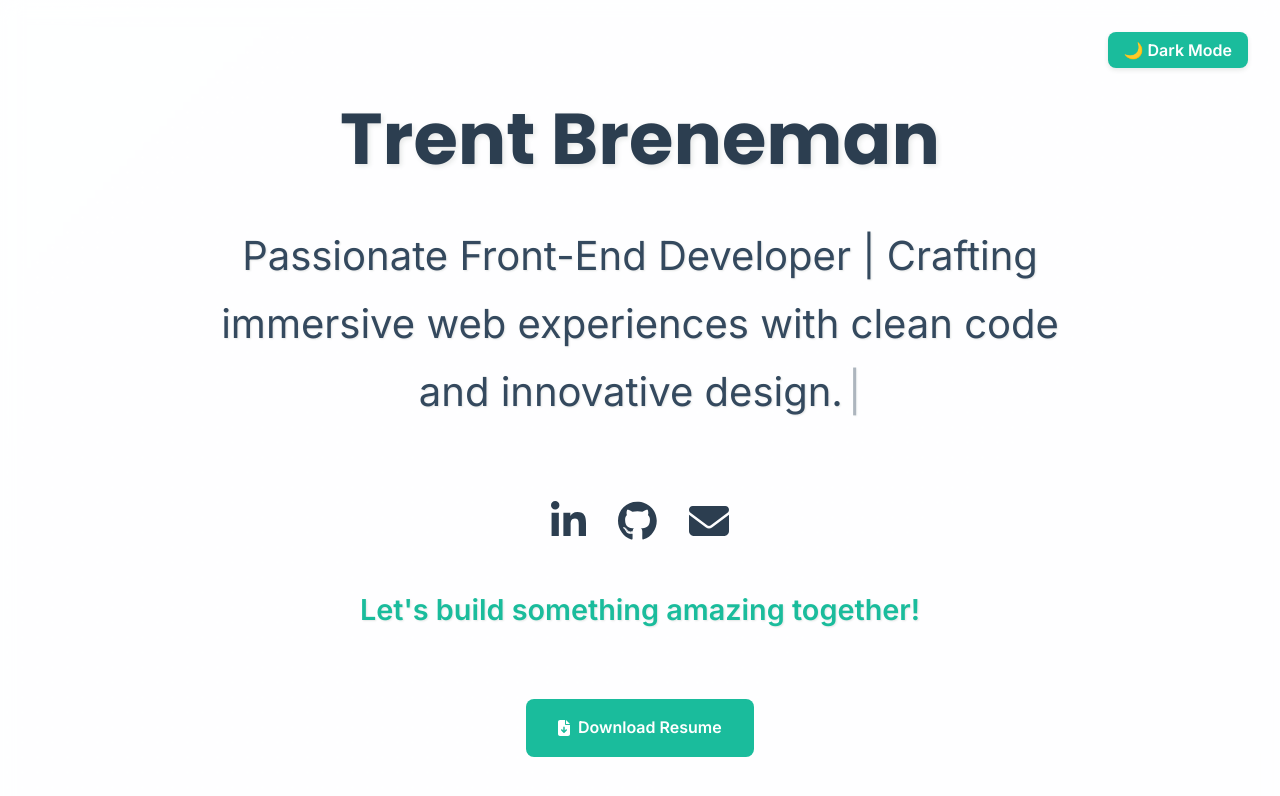
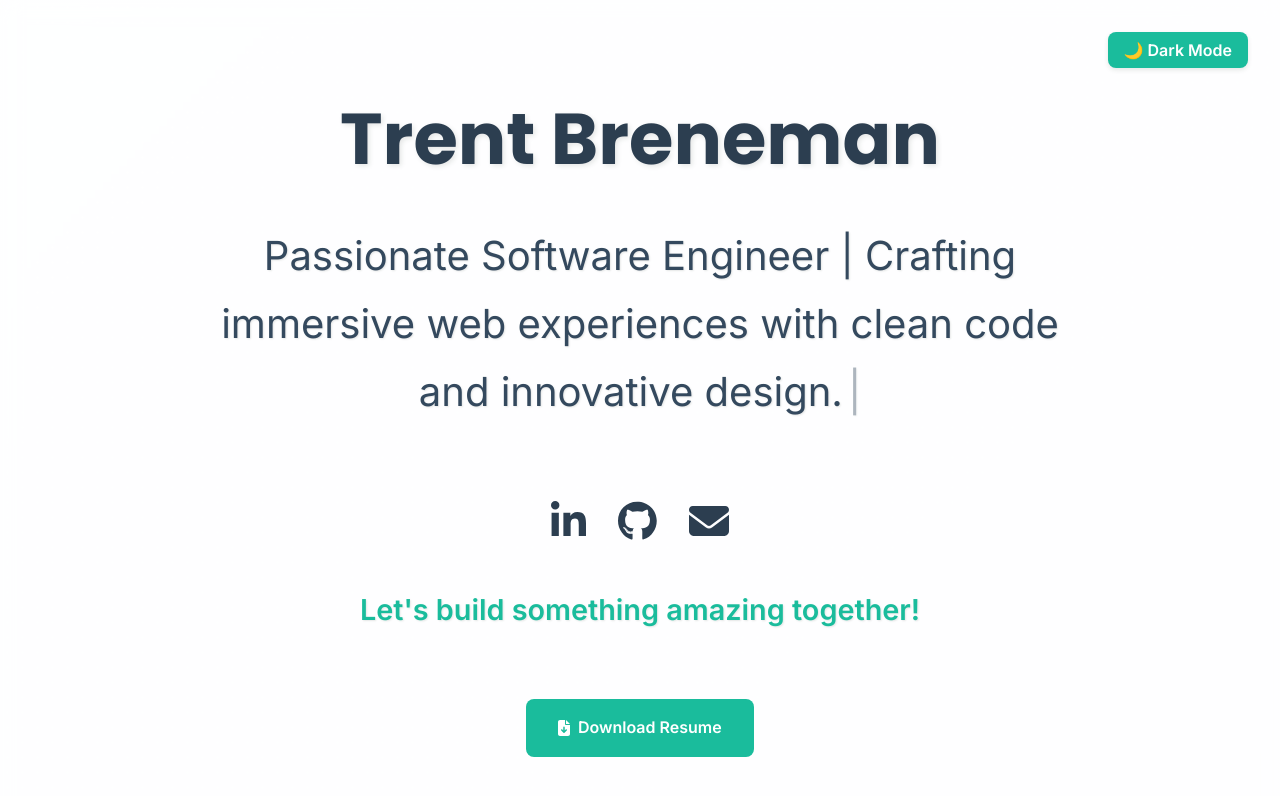
Before and after one commit to TrentBreneman/TrentBreneman, a React (Vite) app: page / in a window 1280 px wide. Shown: the top 796 px of the page. Built offline with nearby package versions, Linux system fonts and the light colour scheme.

Commit message:
software engineer

```diff
--- a/src/components/About/About.tsx
+++ b/src/components/About/About.tsx
@@ -32,7 +32,7 @@ const About = () => {
     <section id="about" className={`about-section ${isVisible ? 'fade-in-slide-up' : ''}`} ref={aboutRef} aria-labelledby="about-heading">
       <h2 id="about-heading">ABOUT ME</h2>
       <p>
-        Hey there! I'm Trent Breneman, and I'm a Front-End Developer who's truly passionate about building awesome, intuitive web experiences. For me, development is all about taking complex ideas and turning them into user-friendly interfaces that just work. I love diving into modern JavaScript frameworks and libraries to create web applications that aren't just fast and responsive, but also a joy to use.
+        Hey there! I'm Trent Breneman, and I'm a Software Engineer who's truly passionate about building awesome, intuitive web experiences. For me, development is all about taking complex ideas and turning them into user-friendly interfaces that just work. I love diving into modern JavaScript frameworks and libraries to create web applications that aren't just fast and responsive, but also a joy to use.
       </p>
       <p>
         My approach to work really revolves around constantly learning and tackling challenges as a team. I thrive in places where new ideas are welcomed, and you'll often find me exploring the latest tech and best practices to keep my skills sharp. I'm a big believer in clean, modular code – the kind that makes projects easy to grow and maintain down the line.
--- a/src/components/Header/Header.tsx
+++ b/src/components/Header/Header.tsx
@@ -11,7 +11,7 @@ interface HeaderProps {
 
 const Header: React.FC<HeaderProps> = ({ toggleTheme, currentTheme }) => {
   const [taglineText, setTaglineText] = useState('');
-  const fullTagline = 'Passionate Front-End Developer | Crafting immersive web experiences with clean code and innovative design.';
+  const fullTagline = 'Passionate Software Engineer | Crafting immersive web experiences with clean code and innovative design.';
   const [currentIndex, setCurrentIndex] = useState(0);
   const headerRef = useRef<HTMLElement>(null);
   const [mousePosition, setMousePosition] = useState({ x: 0, y: 0 });
```
